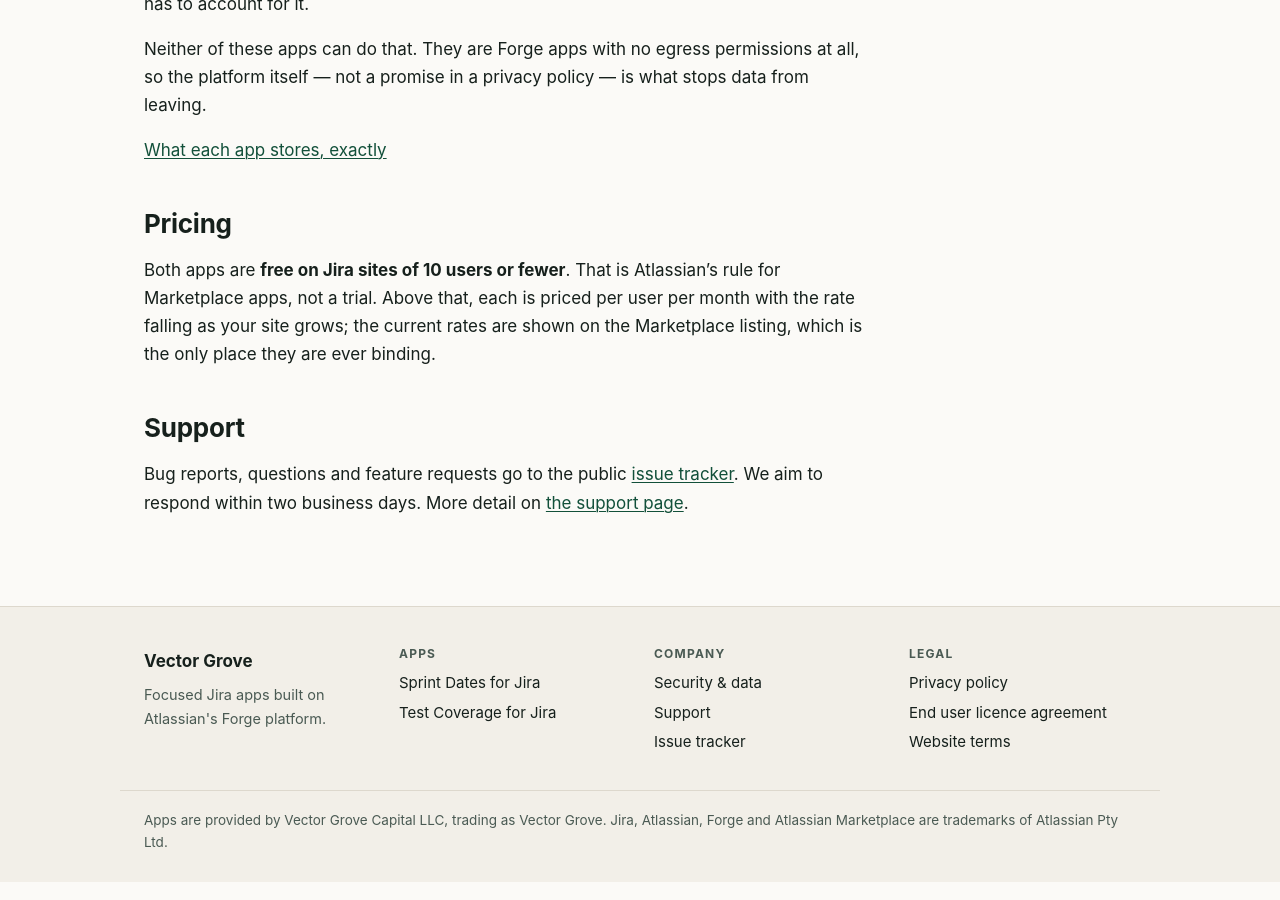
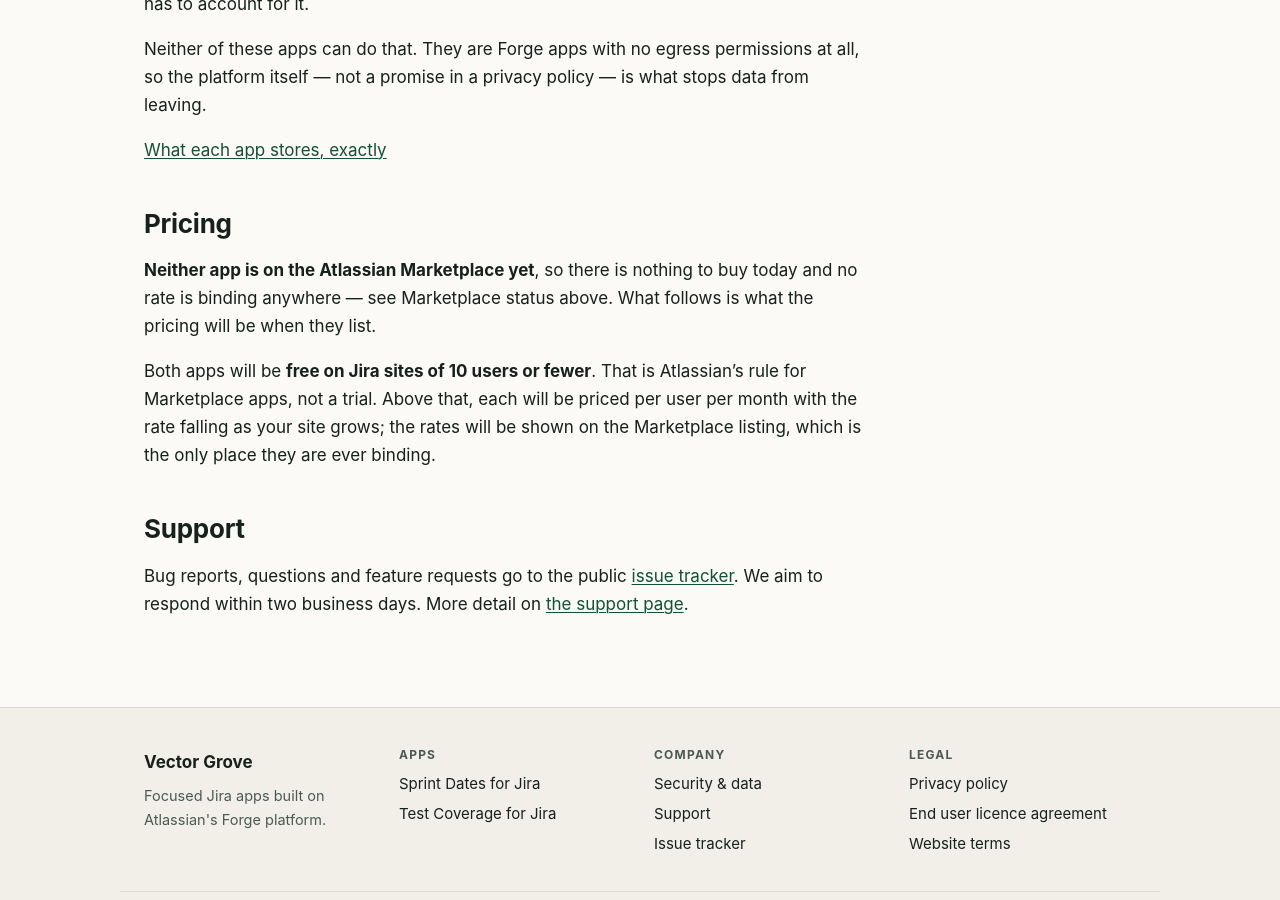
Before and after one commit to vector-grove-capital/vgc-legal, a Jekyll site: the page built from index.md, in a window 1280 px wide and 900 px high, scrolled down 1628 px. Built offline with Jekyll 4.4.1, drawn with Linux system fonts in a browser that asks for light colours.

Commit message:
The pricing sections pointed at a listing that does not exist
Three published pages told a buyer that the binding rates are on the
Marketplace listing. There is no Marketplace listing: the vendor's own
_links.addons route returns 0 apps for vendor 800167907, against a positive
control (vendor 31085) that returns 5. So the price of both apps was
unreachable from every published surface, and the pricing sections read as
though the apps were on sale.

No price is published here -- that rule is unchanged. What changes is that the
pointer now states its own precondition: neither app is listed yet, nothing is
buyable today, and the pricing described is what it will be when they list.

ops/check-marketplace-listing.ps1 in the monarch repo is what will say when
that stops being true; it runs daily and fires DRIFT on listing day.

```diff
--- a/index.md
+++ b/index.md
@@ -80,10 +80,14 @@ stops data from leaving.
 
 ## Pricing
 
-Both apps are **free on Jira sites of 10 users or fewer**. That is Atlassian's rule for
-Marketplace apps, not a trial. Above that, each is priced per user per month with the
-rate falling as your site grows; the current rates are shown on the Marketplace listing,
-which is the only place they are ever binding.
+**Neither app is on the Atlassian Marketplace yet**, so there is nothing to buy today and
+no rate is binding anywhere &mdash; see Marketplace status above. What follows is what the
+pricing will be when they list.
+
+Both apps will be **free on Jira sites of 10 users or fewer**. That is Atlassian's rule for
+Marketplace apps, not a trial. Above that, each will be priced per user per month with the
+rate falling as your site grows; the rates will be shown on the Marketplace listing, which
+is the only place they are ever binding.
 
 ## Support
 
```
Also changed, not shown: apps/sprint-dates.md (+5 -2 lines), apps/test-coverage.md (+5 -2 lines).
